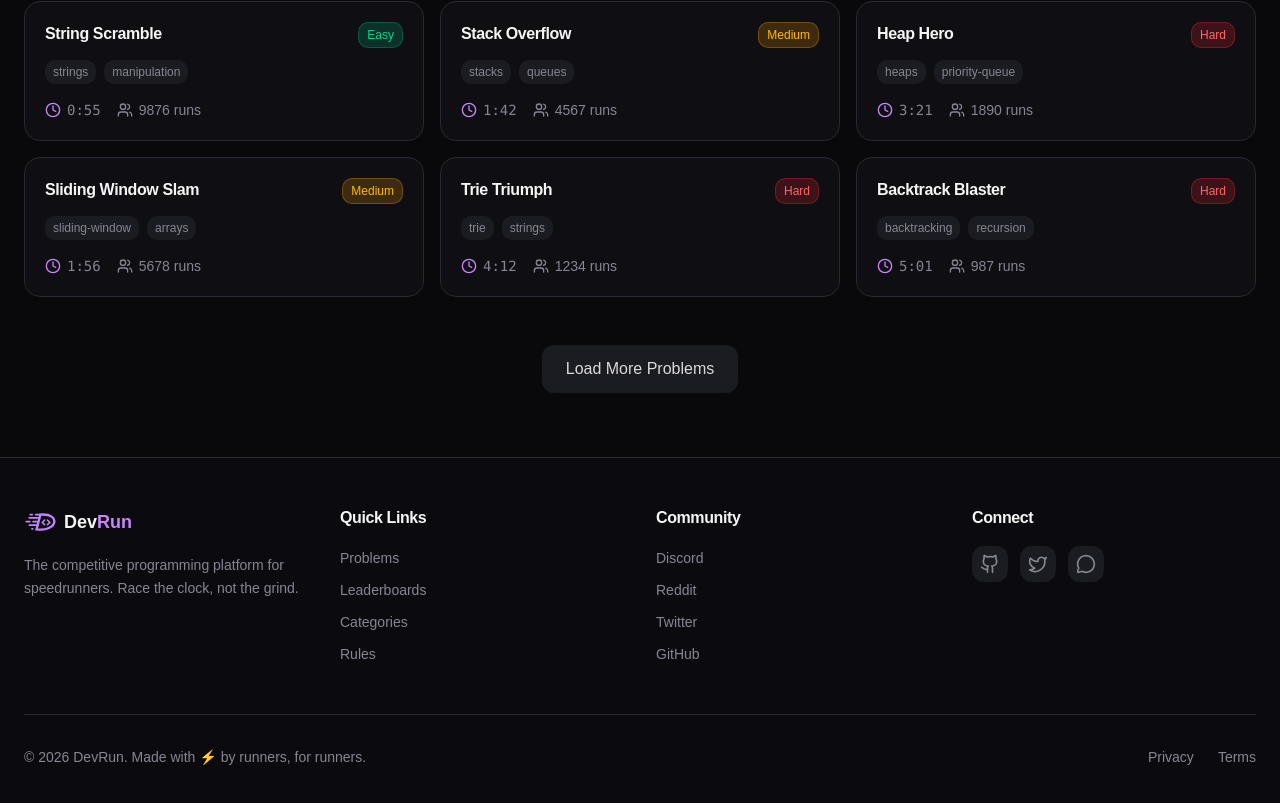
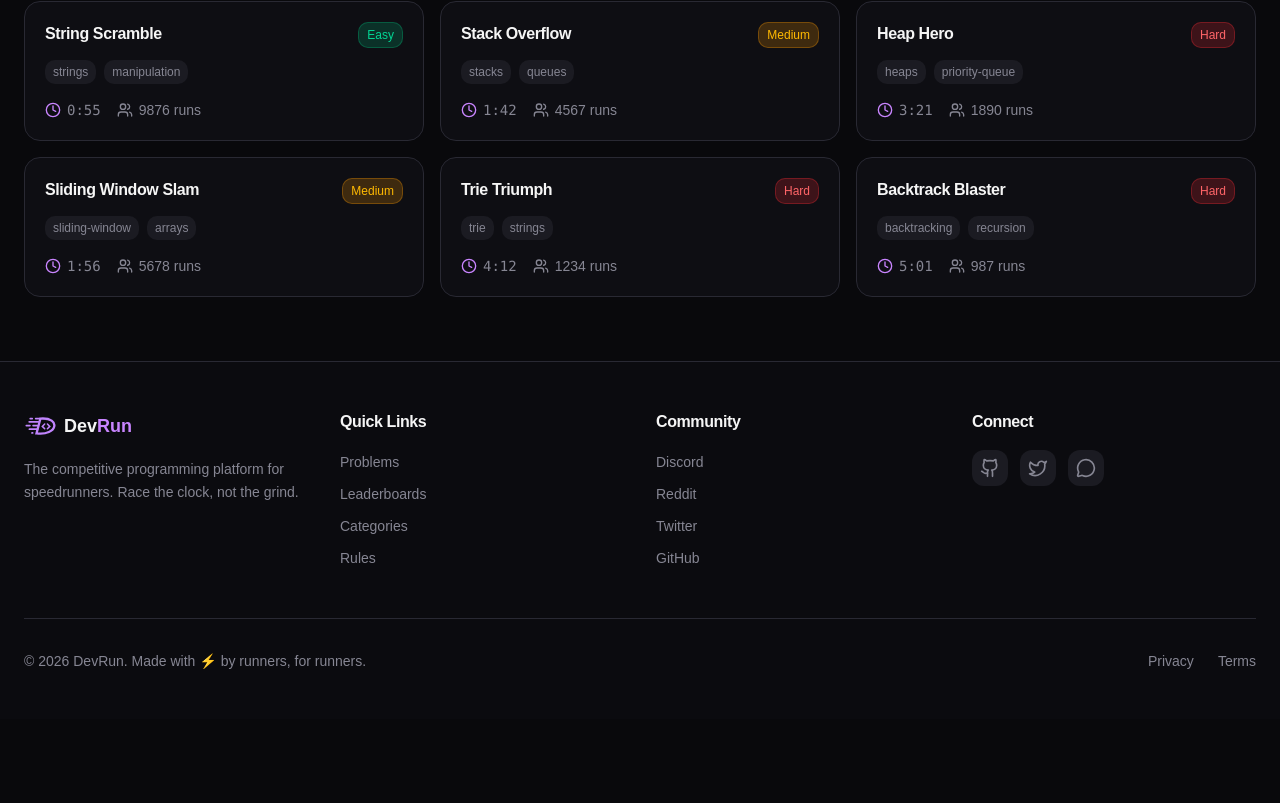
Before and after one commit to orus-dev/dev-run, a Next.js app: page /problems in a window 1280 px wide. Shown: the part 597-1400 px from the top of the page. After the commit the page ends 1316 px from the top, so only its background shows below. Built offline with nearby package versions, Linux system fonts and the light colour scheme.

Commit message:
Tiny change

```diff
--- a/src/app/problems/page.tsx
+++ b/src/app/problems/page.tsx
@@ -189,13 +189,6 @@ const Problems = () => {
             <ProblemCard key={problem.name} {...problem} index={i} />
           ))}
         </div>
-
-        {/* Load More */}
-        <div className="mt-12 text-center">
-          <button className="px-6 py-3 bg-secondary text-secondary-foreground rounded-lg font-medium hover:bg-secondary/80 transition-all">
-            Load More Problems
-          </button>
-        </div>
       </div>
     </div>
   );
```
